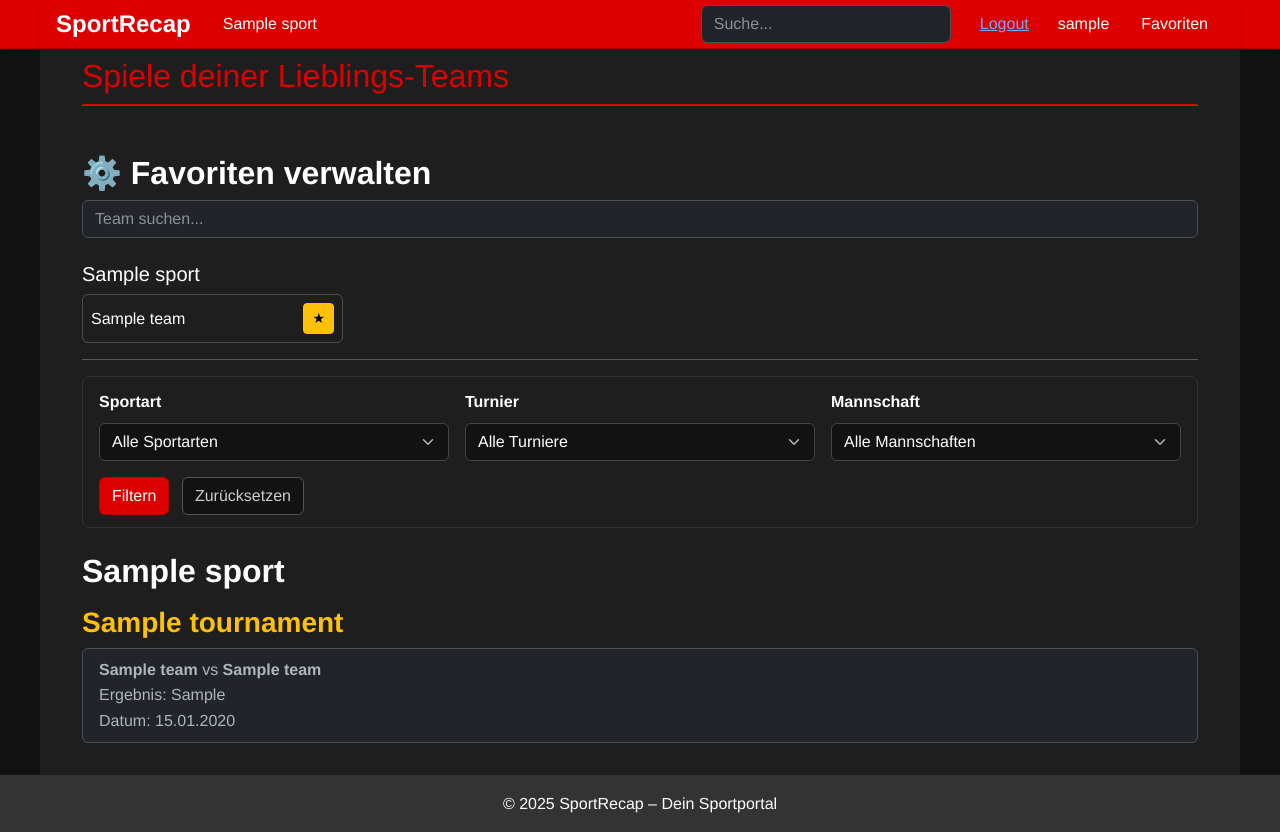
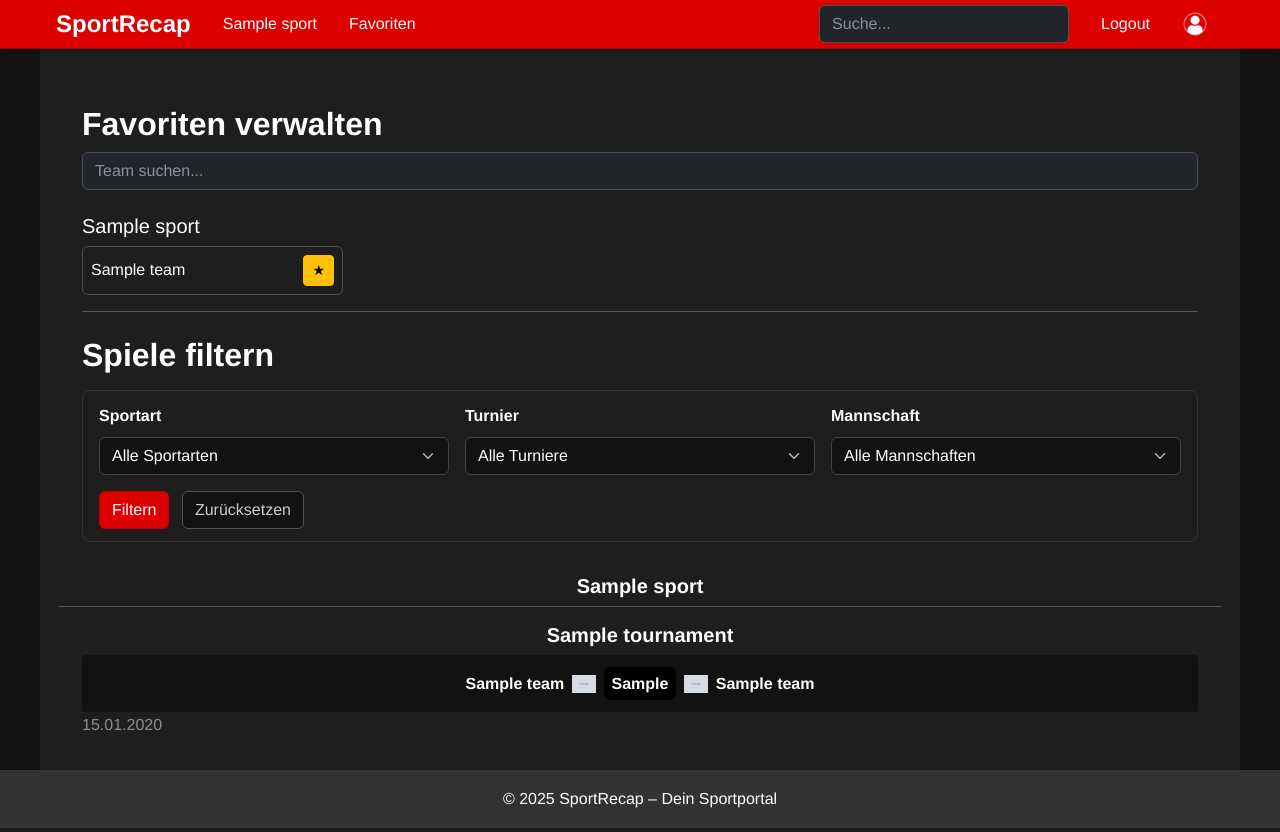
Before and after one commit to Simon3107/sportsrecap, a Django app: page /favoriten/ in a window 1280 px wide. Run offline with Django 5.2, Linux system fonts and the light colour scheme; a user stored in the database is signed in; tables that the repository leaves empty hold one stand-in row (values such as "Sample post"); grey boxes marked "Sample" are stand-in pictures; parts of the project's set-up code (start-up, migrations or seed data) failed here and were passed over.

Commit message:
design fast fertig

```diff
--- a/core/templates/base.html
+++ b/core/templates/base.html
@@ -25,6 +25,11 @@
           <a class="nav-link" href="{% url 'sport_matches' sport.id %}">{{ sport.name }}</a>
         </li>
         {% endfor %}
+        {% if user.is_authenticated %}
+        <li class="nav-item">
+          <a class="nav-link" href="{% url 'favorite_matches' %}">Favoriten</a>
+        </li>
+        {% endif %}
       </ul>
 
       <ul class="navbar-nav align-items-center">
@@ -35,16 +40,16 @@
         </li>
 
         <li class="nav-item">
-          <form action="{% url 'logout' %}" method="post" style="display: inline;">
+          <form action="{% url 'logout' %}" method="post" class="d-inline">
             {% csrf_token %}
-              <button type="submit" class="btn btn-link">Logout</button>
+            <button type="submit" class="nav-link btn btn-link text-white p-0 m-0" style="text-decoration: none;">Logout</button>
           </form>
         </li>
+
         <li class="nav-item">
-          <a class="nav-link" href="{% url 'profile' %}">{{ user.username }}</a>
-        </li>
-        <li class="nav-item">
-          <a class="nav-link" href="{% url 'favorite_matches' %}">Favoriten</a>
+          <a class="nav-link d-flex align-items-center gap-2" href="{% url 'profile' %}">
+            <img src="{% static 'default_avatar.png' %}" alt="Profil" class="rounded-circle" width="26" height="26">
+          </a>
         </li>
         {% else %}
         <li class="nav-item">
@@ -58,7 +63,6 @@
     </div>
   </div>
 </nav>
-
 
 {% if messages %}
 <div id="notifications" style="
--- a/core/templates/favorite_matches.html
+++ b/core/templates/favorite_matches.html
@@ -1,11 +1,12 @@
 {% extends 'base.html' %}
 {% block title %}Meine Favoriten{% endblock %}
+
 {% block content %}
 <div class="container">
-  <h1 class="mb-4">Spiele deiner Lieblings-Teams</h1>
 
-  <!-- 🔍 Favoriten-Suchfeld + Hinzufügen -->
-  <h2 class="mt-5">⚙️ Favoriten verwalten</h2>
+
+  <!-- Favoriten-Suchfeld + Hinzufügen -->
+  <h2 class="mt-5">Favoriten verwalten</h2>
   <div class="mb-4">
     <input type="text" id="team-search" class="form-control" placeholder="Team suchen...">
   </div>
@@ -29,6 +30,9 @@
   </div>
 
   <hr>
+
+  <!-- Neue Position der Filterüberschrift -->
+  <h2 class="mb-3">Spiele filtern</h2>
 
   <!-- Filter-Formular -->
   <div class="card mb-4">
@@ -72,28 +76,47 @@
   <!-- Ergebnisse -->
   {% if sports_data %}
     {% for sport_data in sports_data %}
-      <h2 class="mt-4">
-        <a href="{% url 'sport_matches' sport_data.sport.id %}" class="text-decoration-none text-white">
+      <h2 class="section-title">
+        <a href="{% url 'sport_matches' sport_data.sport.id %}" class="text-decoration-none hover-red text-white">
           {{ sport_data.sport.name }}
         </a>
       </h2>
 
       {% for tournament, matches in sport_data.tournaments.items %}
-        <h3 class="text-warning mt-3">
-          <a href="{% url 'sport_matches' sport_data.sport.id %}?tournament={{ tournament.id }}" class="text-warning text-decoration-none">
+        <h3 class="tournament-title">
+          <a href="{% url 'sport_matches' sport_data.sport.id %}?tournament={{ tournament.id }}" class="text-decoration-none hover-red text-white">
             {{ tournament.name }}
           </a>
         </h3>
 
-        <ul class="list-group mb-4">
-          {% for match in matches %}
-            <a href="{% url 'match_detail' match.id %}" class="list-group-item list-group-item-action">
-              <strong>{{ match.team1.name }}</strong> vs <strong>{{ match.team2.name }}</strong><br>
-              Ergebnis: {{ match.score }}<br>
-              Datum: {{ match.match_date|date:"d.m.Y" }}
-            </a>
-          {% endfor %}
-        </ul>
+        {% for match in matches %}
+          <a href="{% url 'match_detail' match.id %}" class="match-row-link">
+            <div class="match-row">
+              <div class="team team-left">
+                <span>{{ match.team1.name }}</span>
+                {% if match.team1.logo %}
+                  <img src="{{ match.team1.logo.url }}" alt="{{ match.team1.name }}">
+                {% else %}
+                  <img src="/media/team_logos/default_logo.png" alt="{{ match.team1.name }}">
+                {% endif %}
+              </div>
+
+              <div class="score">{{ match.score }}</div>
+
+              <div class="team team-right">
+                {% if match.team2.logo %}
+                  <img src="{{ match.team2.logo.url }}" alt="{{ match.team2.name }}">
+                {% else %}
+                  <img src="/media/team_logos/default_logo.png" alt="{{ match.team2.name }}">
+                {% endif %}
+                <span>{{ match.team2.name }}</span>
+              </div>
+            </div>
+          </a>
+          <p class="text-muted mb-4" style="margin-top: -0.5rem;">
+            {{ match.match_date|date:"d.m.Y" }}
+          </p>
+        {% endfor %}
       {% endfor %}
     {% endfor %}
   {% else %}
@@ -106,6 +129,13 @@
     </div>
   {% endif %}
 </div>
+
+<!-- Hover-Farbe über CSS -->
+<style>
+.hover-red:hover {
+  color: #d00 !important;
+}
+</style>
 
 <script>
 document.addEventListener('DOMContentLoaded', function () {
@@ -142,7 +172,6 @@ document.addEventListener('DOMContentLoaded', function () {
           this.textContent = '+';
         }
 
-        // 🔄 Seite neuladen, damit Spiele neu gerendert werden
         location.reload();
       });
     });
--- a/static/styles.css
+++ b/static/styles.css
@@ -435,3 +435,6 @@ match-detail-row {
   box-shadow: none !important;
   border-color: #444 !important;  /* optional: eigene Farbe */
 }
+.hover-red:hover {
+    color: #d00 !important;
+  }
```
Also changed, not shown: core/templates/includes/search_suggestions.html (+15 -9 lines), static/default_avatar.png (added). Lines whose indentation alone changed are shown as unchanged.
